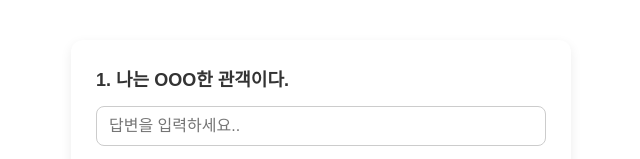
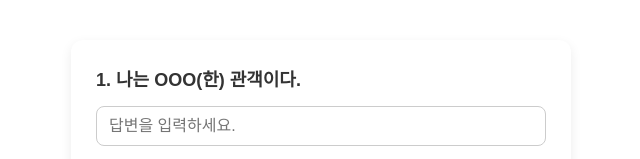
Before and after one commit to gudrb8998/sys-app-1, a React (Create React App) app: page /question in a window 1280 px wide. Shown: the top 159 px of the page, without its empty margins (319-959 px from the left). Built offline with nearby package versions, Linux system fonts and the light colour scheme; no server answers; a web font is replaced by a local one.

Commit message:
질문 문장 수정

```diff
--- a/src/Question.js
+++ b/src/Question.js
@@ -23,10 +23,10 @@ const Question = () => {
   return (
     <div className="question-container">
       <div className="question-card">
-        <h2>1. 나는 OOO한 관객이다.</h2>
+        <h2>1. 나는 OOO(한) 관객이다.</h2>
         <input
           type="text"
-          placeholder="답변을 입력하세요.."
+          placeholder="답변을 입력하세요."
           value={audienceAnswer}
           onChange={(e) => setAudienceAnswer(e.target.value)}
         />
@@ -37,7 +37,7 @@ const Question = () => {
         <h2>2. 내가 제일 재미있게 본 공연은 OOO이다.</h2>
         <input
           type="text"
-          placeholder="답변을 입력하세요.."
+          placeholder="답변을 입력하세요."
           value={performanceAnswer}
           onChange={(e) => setPerformanceAnswer(e.target.value)}
         />
```
